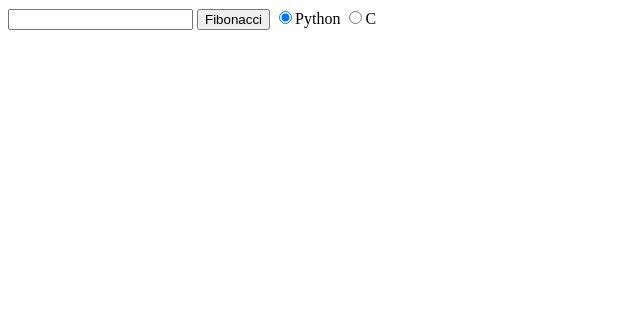
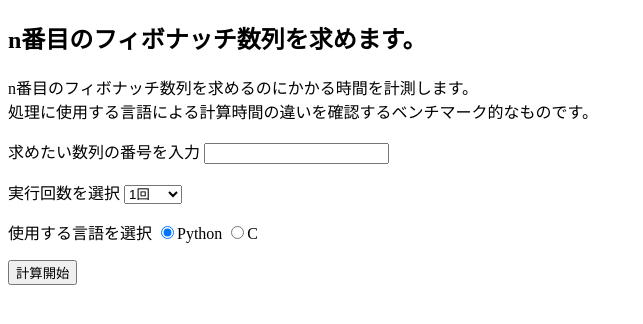
Before and after one commit to Sansyou47/imagearchiver, a Flask app: page /fib in a window 1280 px wide. Shown: the top 324 px of the page, without its empty margins (0-643 px from the left). Run offline with Flask 2, Linux system fonts and the light colour scheme; parts of the project's set-up code (start-up, migrations or seed data) failed here and were passed over.

Commit message:
UIを更新

```diff
--- a/web/app/templates/fib.html
+++ b/web/app/templates/fib.html
@@ -8,10 +8,30 @@
 
 <body>
     <form action="/fib" method="post">
-        <input type="text" name="number">
-        <input type="submit" value="Fibonacci">
-        <input type="radio" name="preset" value="1" checked>Python
-        <input type="radio" name="preset" value="2">C
+        <h2>n番目のフィボナッチ数列を求めます。</h2>
+        <p>
+            n番目のフィボナッチ数列を求めるのにかかる時間を計測します。<br>
+            処理に使用する言語による計算時間の違いを確認するベンチマーク的なものです。<br>
+        </p>
+        <p>
+            求めたい数列の番号を入力
+            <input type="text" name="number">
+        </p>
+        <p>
+            実行回数を選択
+            <select name="count">
+                <option value="1">1回</option>
+                <option value="10">10回</option>
+                <option value="50">50回</option>
+                <option value="100">100回</option>
+            </select>
+        </p>
+        <p>
+            使用する言語を選択
+            <input type="radio" name="preset" value="1" checked>Python
+            <input type="radio" name="preset" value="2">C
+        </p>
+        <input type="submit" value="計算開始">
     </form>
 </body>
 
```
